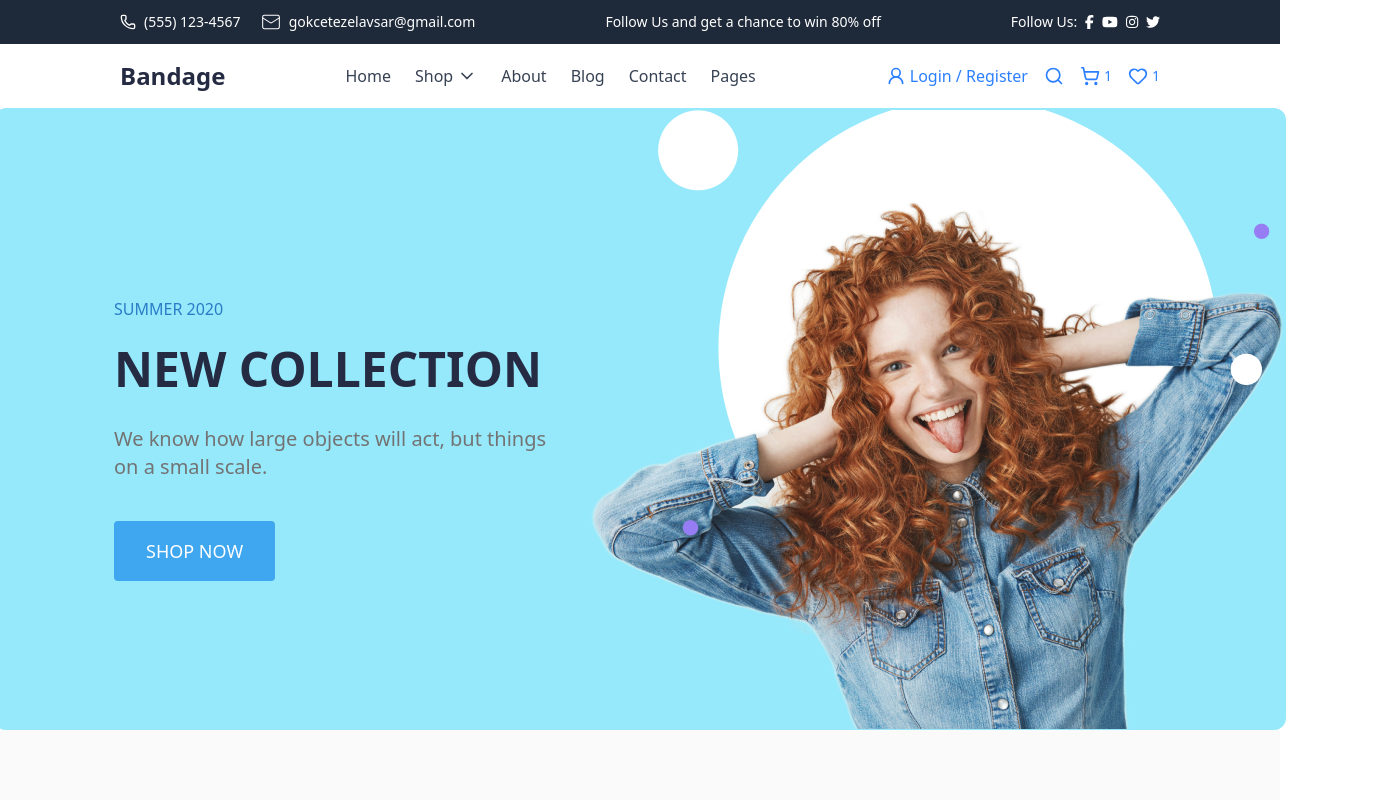
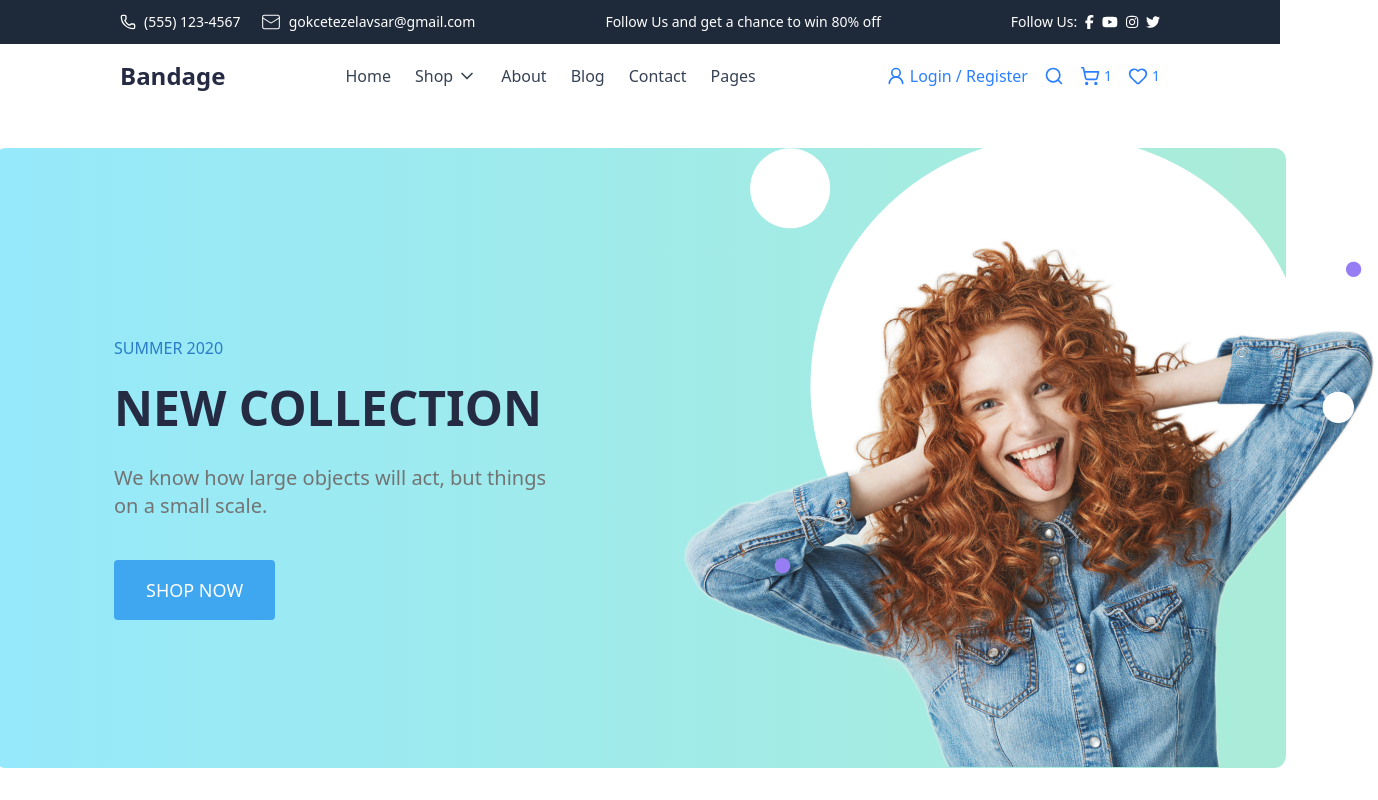
Before and after one commit to gokce-tezel-avsar/E-Ticaret, a React (Vite) app: page /home in a window 1280 px wide. Shown: the top 800 px of the page, 1378 px wide, since content can reach past the window. Built offline with nearby package versions, Linux system fonts and the light colour scheme.

Commit message:
hero img düzeltildi

```diff
--- a/src/components/Hero.jsx
+++ b/src/components/Hero.jsx
@@ -4,10 +4,9 @@ import heropic from "../assets/hero/heropic.png"
 
 function Hero() {
   return (
-    <div>
-        <div className='w-[388px] h-[902px] sm:h-[622px] sm:w-[1292px] rounded-xl bg-[#96e9fb] flex flex-col justify-between  sm:flex-row sm:items-center'>
-            <div className='flex flex-col items-center p-10 pt-20 gap-4 sm:text-left sm:items-start sm:ml-20'>
-        <p className="text-[#2a7cc7] font-medium mb-2">SUMMER 2020</p>
+        <div className='w-[388px] h-[902px] sm:h-[620px] sm:w-[1292px] rounded-xl bg-linear-to-r from-[#96e9fb] to-[#aaecd7] flex flex-col  sm:flex-row sm:items-center relative my-10'>
+                        <div className='flex flex-col items-center p-10 pt-20 gap-4 sm:text-left sm:items-start sm:ml-20 '>
+                         <p className="text-[#2a7cc7] font-medium mb-2">SUMMER 2020</p>
                         <h1 className="text- text-[#252b42] text-center text-5xl font-bold mb-4">NEW COLLECTION</h1>
                         <p className="text-xl text-[#737373] max-w-md mb-6">
                             We know how large objects will act, but things on a small scale.
@@ -16,15 +15,16 @@ function Hero() {
                             SHOP NOW
                         </button>
                         </div>
-        <img src={heromobil} alt="" className='flex sm:hidden'/>
-        <img
+                <div className='flex'>
+                   <img src={heromobil} alt="" className='flex sm:hidden'/>
+                     <img
                     src={heropic}
                     alt="Hero Pic"
-                    className="hidden sm:block"
+                    className="hidden sm:block absolute top-0 translate-x-20"
                     />
-        </div>
+                </div>
+     </div>
 
-    </div>
   )
 }
 
--- a/src/pages/HomePage.jsx
+++ b/src/pages/HomePage.jsx
@@ -7,7 +7,7 @@ import Hero from '../components/Hero';
 
 function HomePage() {
   return (
-    <div className="flex flex-col items-center bg-white w-full">
+    <div className="flex flex-col items-center bg-white w-full ">
       <Header/>
       <Hero/>
       <PageContent/>
```
